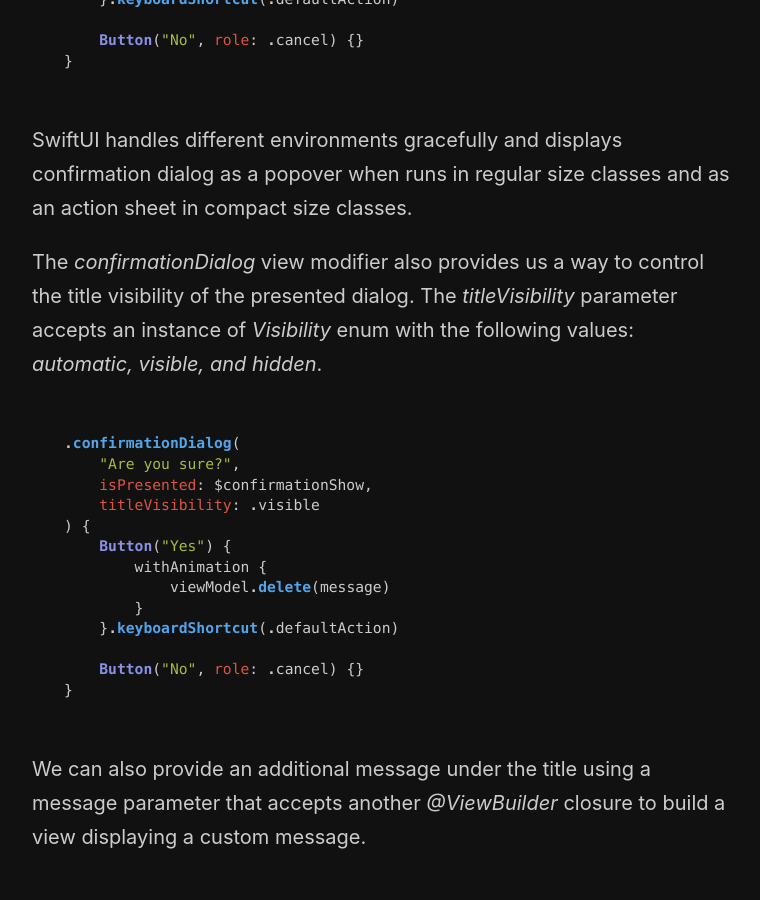
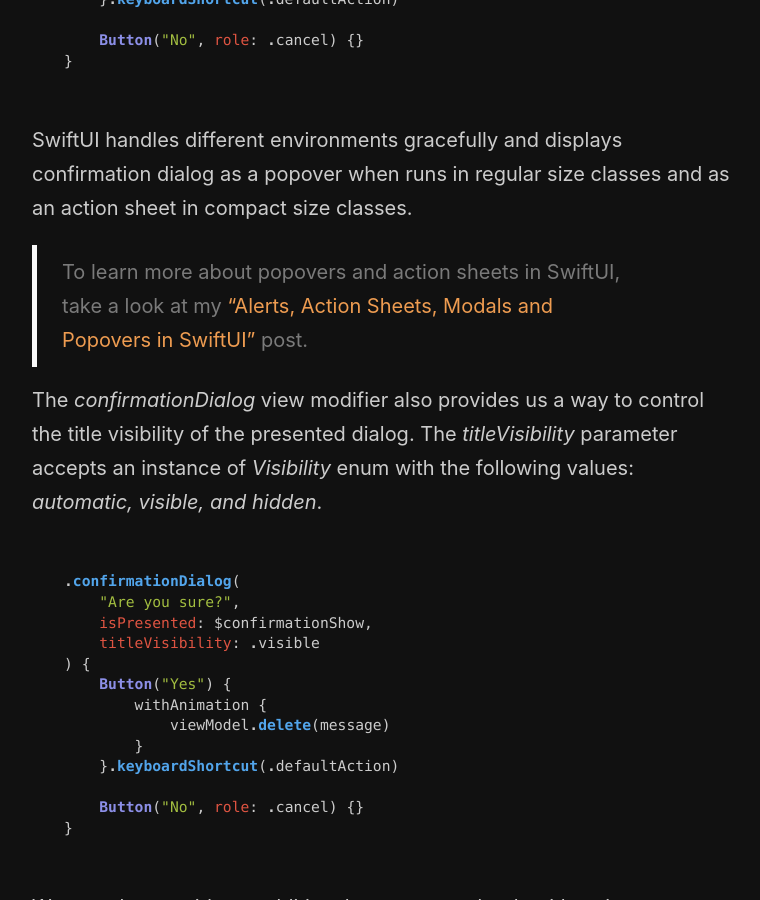
Before and after one commit to mecid/mecid.github.io, a Jekyll site: the page built from _posts/2021-07-28-confirmation-dialogs-in-swiftui.md, in a window 1280 px wide and 900 px high, scrolled down 3470 px. Shown: the whole window, without its empty margins (258-1018 px from the left). Built offline with Jekyll 4.4.1, drawn with Linux system fonts in a browser that asks for light colours; some of the changed text lies outside the part shown.

Commit message:
reference posts added to confirmation dialogs post

````diff
--- a/_posts/2021-07-28-confirmation-dialogs-in-swiftui.md
+++ b/_posts/2021-07-28-confirmation-dialogs-in-swiftui.md
@@ -116,6 +116,8 @@
 
 SwiftUI handles different environments gracefully and displays confirmation dialog as a popover when runs in regular size classes and as an action sheet in compact size classes.
 
+> To learn more about popovers and action sheets in SwiftUI, take a look at my ["Alerts, Action Sheets, Modals and Popovers in SwiftUI"](/2019/07/24/alerts-actionsheets-modals-and-popovers-in-swiftui/) post.
+
 The *confirmationDialog* view modifier also provides us a way to control the title visibility of the presented dialog. The *titleVisibility* parameter accepts an instance of *Visibility* enum with the following values: *automatic, visible, and hidden*.
 
 ```swift
@@ -175,4 +177,6 @@
 }
 ```
 
+> To learn more about the benefits of *ViewBuilder* closures in SwiftUI, take a look at my ["The power of @ViewBuilder in SwiftUI"](/2019/12/18/the-power-of-viewbuilder-in-swiftui/) post.
+
 I love the new *confirmationDialog* view modifier and the level of flexibility it provides to customize the user experience in our apps. I hope you enjoy the post. Feel free to follow me on [Twitter](https://twitter.com/mecid) and ask your questions related to this post. Thanks for reading, and see you next week!
````
